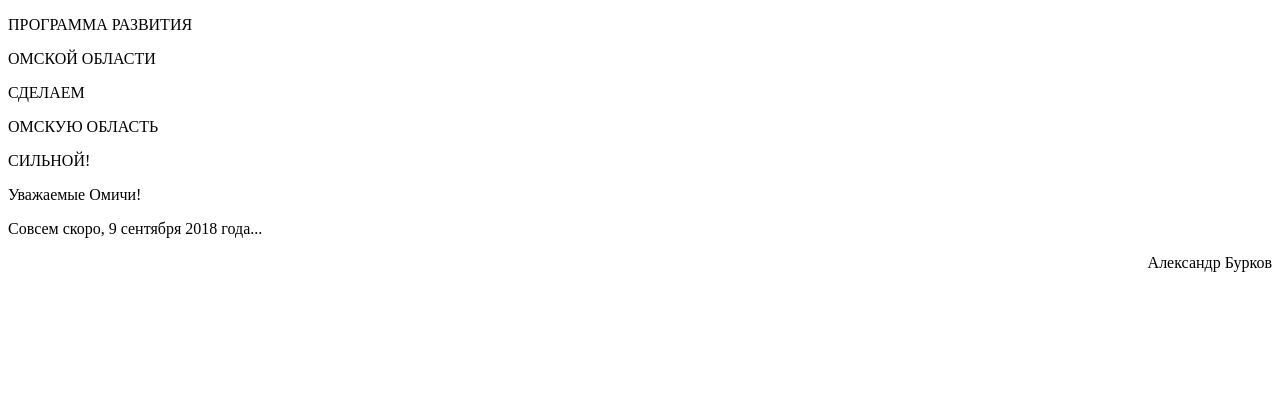
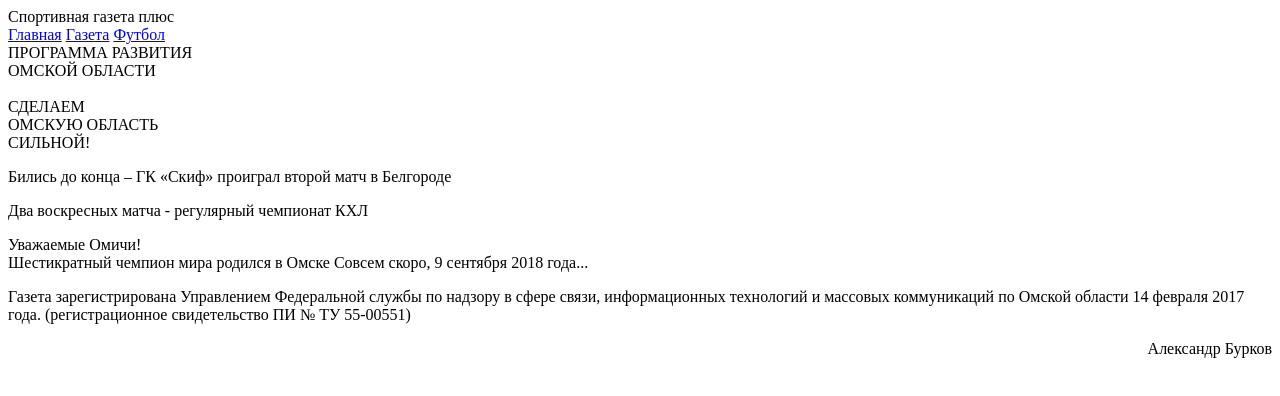
Before and after one commit to WebHeroSchool/Daily, a plain HTML site: page index.html in a window 1280 px wide. Drawn offline with Linux system fonts and the light colour scheme.

Commit message:
Update index.html

```diff
--- a/index.html
+++ b/index.html
@@ -1,32 +1,38 @@
 <!DOCTYPE html>
 <html>
   <body>
+    <header>Спортивная газета плюс
+      <article> <nav>
+        <a href='#'>Главная</a>
+        <a href='#'>Газета</a>
+        <a href='#'>Футбол</a>
+      </nav> </article>
     <header>
-    <p>
-    ПРОГРАММА РАЗВИТИЯ
-    </p>
-    <p>
-     ОМСКОЙ ОБЛАСТИ
-     </p>
+ПРОГРАММА РАЗВИТИЯ
+<br> ОМСКОЙ ОБЛАСТИ
     </header>
       <section>
-<p>СДЕЛАЕМ
+        <article> <br>
+
+<h>СДЕЛАЕМ <br> ОМСКУЮ ОБЛАСТЬ <br> СИЛЬНОЙ!
+          </h>
+          <p>
+            Бились  до конца – ГК «Скиф» проиграл второй матч в Белгороде
           </p>
-          <p>
-          ОМСКУЮ ОБЛАСТЬ
-          </p> <p>
-          СИЛЬНОЙ!
-          </p>
+          <aside>
+            <p>
+              Два воскресных матча - регулярный чемпионат КХЛ
+            </p>
+          </aside>
+        </article>
           </section>
-          <main> <p>
+          <main> <h>
           Уважаемые Омичи!
-          <p>
+           <br> Шестикратный чемпион мира родился в Омске
           Совсем скоро, 9 сентября 2018 года...
-          </p>
-          </main>
-          <footer>
-     <p style="text-align: right;"> Александр Бурков
-</p>
-</footer>
-  </body>
+          </h>    </main>
+<footer>
+    <p> Газета зарегистрирована Управлением Федеральной службы по надзору в сфере связи, информационных технологий и массовых коммуникаций по Омской области 14 февраля 2017 года. (регистрационное свидетельство ПИ № ТУ 55-00551)
+     <p style="text-align: right;"> Александр Бурков</p>
+     </footer> </body>
 </html>
```
